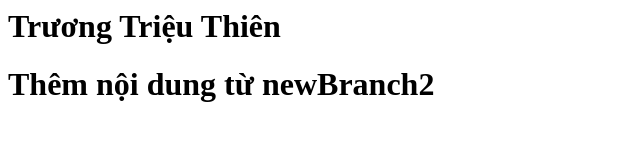
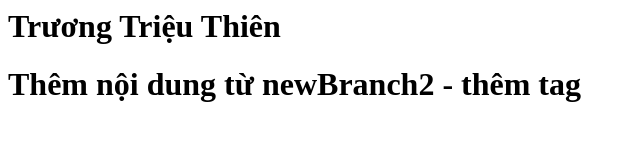
Before and after one commit to ttthien27/GitTest, a plain HTML site: page index.html in a window 1280 px wide. Shown: the whole page, without its empty margins (0-640 px from the left). Drawn offline with Linux system fonts and the light colour scheme.

Commit message:
them tag

```diff
--- a/index.html
+++ b/index.html
@@ -1,2 +1,2 @@
 <h1>Trương Triệu Thiên</h1>
-<h1>Thêm nội dung từ newBranch2</h1>
+<h1>Thêm nội dung từ newBranch2 - thêm tag</h1>
```
